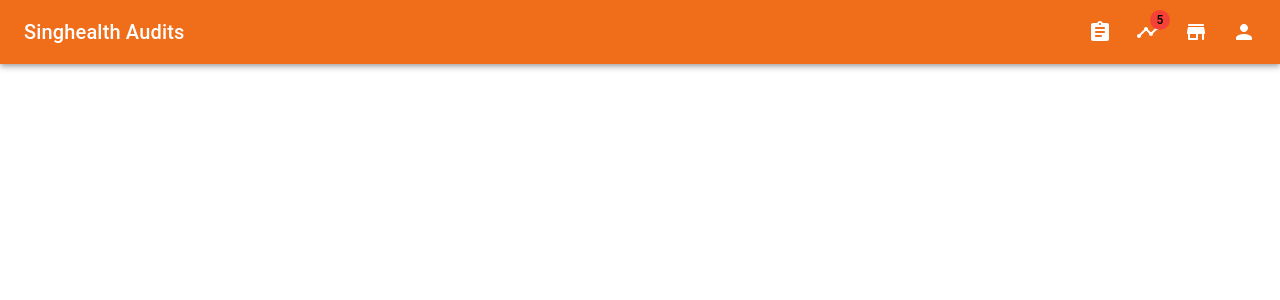
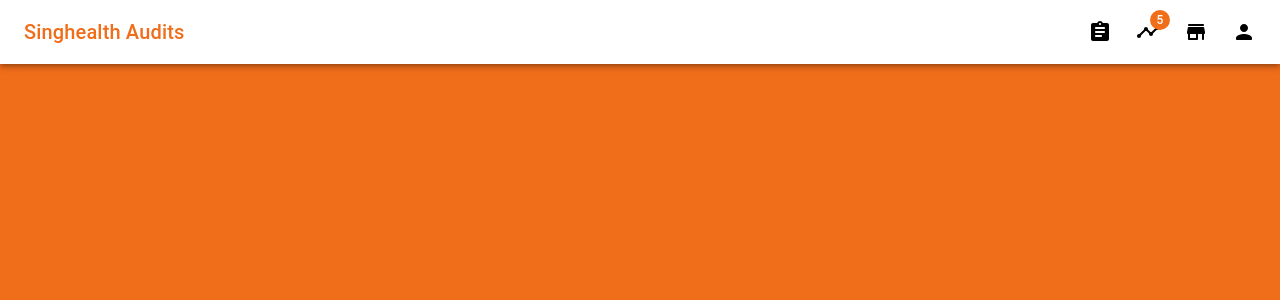
Before and after one commit to kraftedcheese/ESC_G4_Singhealth, a React (Create React App) app in the folder frontend/singhealth/: page /dashboard in a window 1280 px wide. Shown: the top 300 px of the page. Built offline with nearby package versions, Linux system fonts and the light colour scheme.

Commit message:
Update color scheme

```diff
--- a/frontend/singhealth/src/Frame.js
+++ b/frontend/singhealth/src/Frame.js
@@ -10,14 +10,14 @@ import TaskBar from './TaskBar';
 
 const useStyles = makeStyles((theme) => ({
   root: {
-    backgroundColor:'e9e9e9',
+    backgroundColor:'#f06d1a',
   },
   title: {
     position: 'absolute',
     top: '100px'
   },
   roundcard:{
-    borderRadius: '50px 50px 0px 0px',
+    borderRadius: '25px 25px 0px 0px',
     position: 'absolute',
     top: '200px',
     minHeight: 'calc(100vh)',
@@ -26,17 +26,19 @@ const useStyles = makeStyles((theme) => ({
   },
 }));
 
+//changes the background color, not sure why react doesn't allow you to
+document.body.style.backgroundColor = "#f06d1a";
 
 export default function Frame(props) {
-  const classes = useStyles(useTheme);
+  const classes = useStyles();
 
   return (
     <div>
         <CssBaseline />
         <TaskBar />
-    <Grid container component="main" className={classes.root}>
+        <Grid container component="main">
         <Grid container alignItems='top' justify='center' item>
-        <Typography component="h1" variant="h3" className={classes.title}>
+            <Typography component="h1" variant="h2" color="secondary" className={classes.title}>
                 {props.title}
             </Typography>
         </Grid>
--- a/frontend/singhealth/src/TaskBar.js
+++ b/frontend/singhealth/src/TaskBar.js
@@ -25,9 +25,6 @@ const useStyles = makeStyles((theme) => ({
     [theme.breakpoints.up('sm')]: {
       display: 'block',
     },
-  },
-  inputRoot: {
-    color: 'inherit',
   },
   sectionDesktop: {
     display: 'flex',
@@ -72,25 +69,25 @@ export default function PrimarySearchAppBar() {
 
   return (
     <div className={classes.grow}>
-      <AppBar position="static">
+      <AppBar position="static" color="secondary">
         <Toolbar>
-          <Typography className={classes.title} variant="h6" noWrap>
+          <Typography className={classes.title} color="primary" variant="h6" noWrap>
             Singhealth Audits
           </Typography>
           <div className={classes.grow} />
           <div className={classes.sectionDesktop}>
             <IconButton aria-label="show 4 new mails" color="inherit" onClick={() => history.push("/home")}>
-              <Badge badgeContent={0} color="secondary">
+              <Badge badgeContent={0} color="primary">
                 <AssignmentRoundedIcon />
               </Badge>
             </IconButton>
             <IconButton aria-label="show 17 new notifications" color="inherit" onClick={() => history.push("/dashboard")}>
-              <Badge badgeContent={5} color="secondary">
+              <Badge badgeContent={5} color="primary">
                 <TimelineRoundedIcon />
               </Badge>
             </IconButton>
             <IconButton aria-label="something" color="inherit" onClick={() => history.push("/directory")}>
-              <Badge badgeContent={0} color="secondary">
+              <Badge badgeContent={0} color="primary">
                 <StoreMallDirectoryRoundedIcon />
               </Badge>
             </IconButton>
--- a/frontend/singhealth/src/theme.js
+++ b/frontend/singhealth/src/theme.js
@@ -9,9 +9,9 @@ const theme = createMuiTheme({
       contrastText: '#fff',
     },
     secondary: {
-      light: '#ff7961',
-      main: '#f44336',
-      dark: '#ba000d',
+      light: '#f06d1a',
+      main: '#ffffff',
+      dark: '#002884',
       contrastText: '#000',
     },
   },
```
Lines whose indentation alone changed are shown as unchanged.
